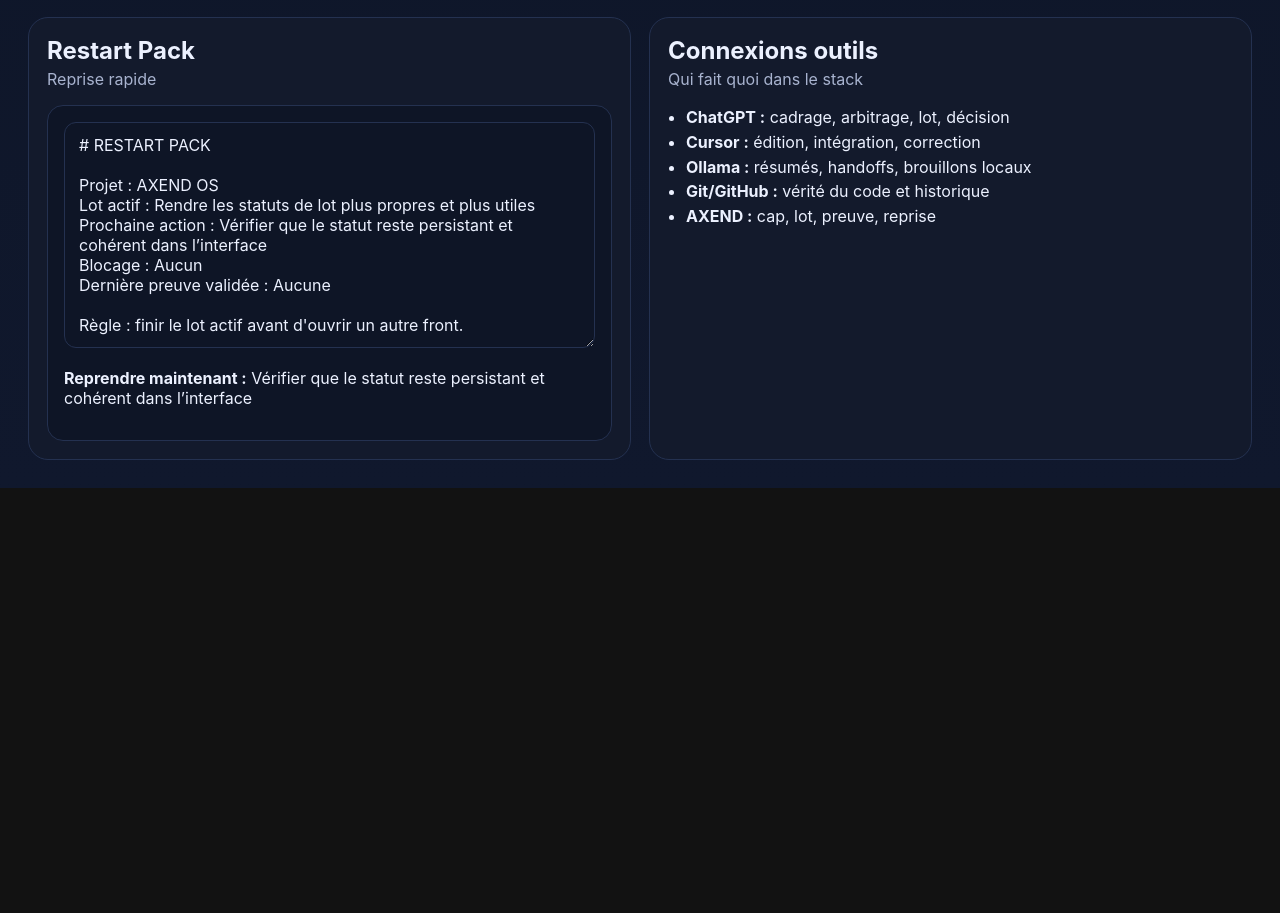
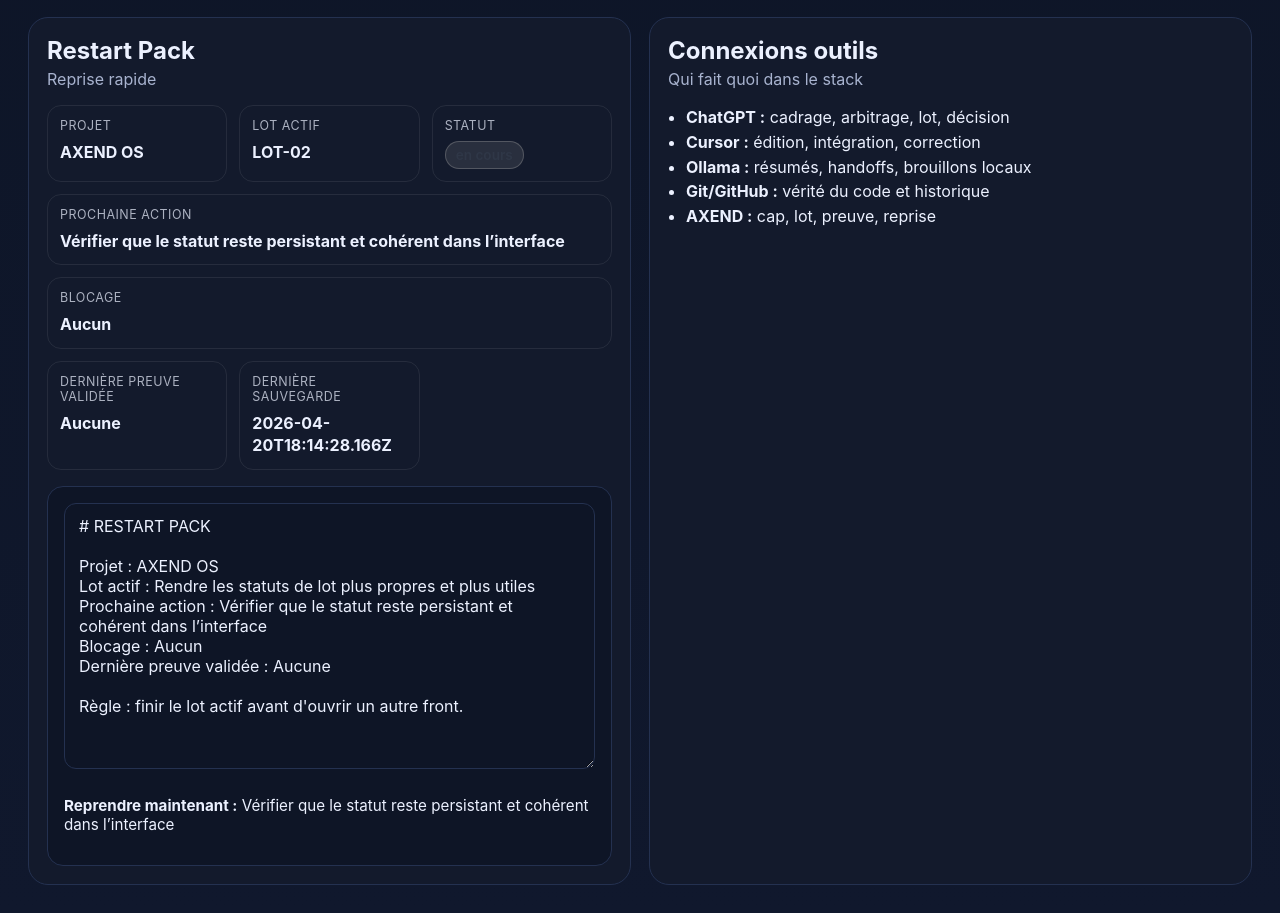
Before and after one commit to unjourinoubliablegers-bot/axend-os, a React (Vite) app: page / in a window 1280 px wide. Shown: the part 2272-3185 px from the top of the page. Before the commit the page ends 2760 px from the top, so only its background shows below. Built offline with nearby package versions, Linux system fonts and the light colour scheme.

Commit message:
feat(lot-05): improve restart pack clarity and actionability

```diff
--- a/src/App.tsx
+++ b/src/App.tsx
@@ -100,6 +100,8 @@
   const blockerText = lot.blocker.trim() || 'Aucun';
   const proofExpectedText =
     lot.proofExpected.length > 0 ? lot.proofExpected.join(' • ') : 'Aucune';
+    const restartStatusLabel = LOT_STATUS_LABELS[lot.status];
+const lastValidatedProofText = status.lastValidatedProofAt ?? 'Aucune';
   function updateLot(field: keyof CurrentLot, value: string) {
     setLot((prev) => ({ ...prev, [field]: value }));
     if (field === 'blocker') {
@@ -390,12 +392,59 @@
   </ul>
 </Panel>
 
-        <Panel title="Restart Pack" subtitle="Reprise rapide">
-          <div className="restart-box">
-            <textarea value={restartPack} onChange={(e) => setRestartPack(e.target.value)} rows={10} />
-            <p><strong>Reprendre maintenant :</strong> {lot.nextAction}</p>
-          </div>
-        </Panel>
+<Panel title="Restart Pack" subtitle="Reprise rapide">
+  <div className="restart-summary-grid">
+    <div className="restart-summary-card">
+      <span className="meta-label">Projet</span>
+      <strong className="meta-value">{core.projectName}</strong>
+    </div>
+
+    <div className="restart-summary-card">
+      <span className="meta-label">Lot actif</span>
+      <strong className="meta-value">{lot.lotId}</strong>
+    </div>
+
+    <div className="restart-summary-card">
+      <span className="meta-label">Statut</span>
+      <div className="meta-badge-row">
+        <Badge value={restartStatusLabel} />
+      </div>
+    </div>
+
+    <div className="restart-summary-card wide">
+      <span className="meta-label">Prochaine action</span>
+      <strong className="meta-value multiline">
+        {lot.nextAction || 'Non définie'}
+      </strong>
+    </div>
+
+    <div className="restart-summary-card wide">
+      <span className="meta-label">Blocage</span>
+      <strong className="meta-value multiline">{blockerText}</strong>
+    </div>
+
+    <div className="restart-summary-card">
+      <span className="meta-label">Dernière preuve validée</span>
+      <strong className="meta-value multiline">{lastValidatedProofText}</strong>
+    </div>
+
+    <div className="restart-summary-card">
+      <span className="meta-label">Dernière sauvegarde</span>
+      <strong className="meta-value multiline">{lastSavedAt ?? 'Pas encore'}</strong>
+    </div>
+  </div>
+
+  <div className="restart-box">
+    <textarea
+      value={restartPack}
+      onChange={(e) => setRestartPack(e.target.value)}
+      rows={12}
+    />
+    <p className="restart-now">
+      <strong>Reprendre maintenant :</strong> {lot.nextAction || 'Définir la prochaine action'}
+    </p>
+  </div>
+</Panel>
 
         <Panel title="Connexions outils" subtitle="Qui fait quoi dans le stack">
           <ul className="clean-list">
--- a/src/styles.css
+++ b/src/styles.css
@@ -176,3 +176,36 @@
   background: rgba(160, 160, 160, 0.16);
   border-color: rgba(160, 160, 160, 0.35);
 }
+.restart-summary-grid {
+  display: grid;
+  grid-template-columns: repeat(auto-fit, minmax(180px, 1fr));
+  gap: 12px;
+  margin-bottom: 16px;
+}
+
+.restart-summary-card {
+  border: 1px solid rgba(255, 255, 255, 0.08);
+  border-radius: 14px;
+  padding: 12px;
+  display: flex;
+  flex-direction: column;
+  gap: 8px;
+}
+
+.restart-summary-card.wide {
+  grid-column: 1 / -1;
+}
+
+.restart-box {
+  display: flex;
+  flex-direction: column;
+  gap: 12px;
+}
+
+.restart-box textarea {
+  min-height: 220px;
+}
+
+.restart-now {
+  font-size: 0.95rem;
+}
```
